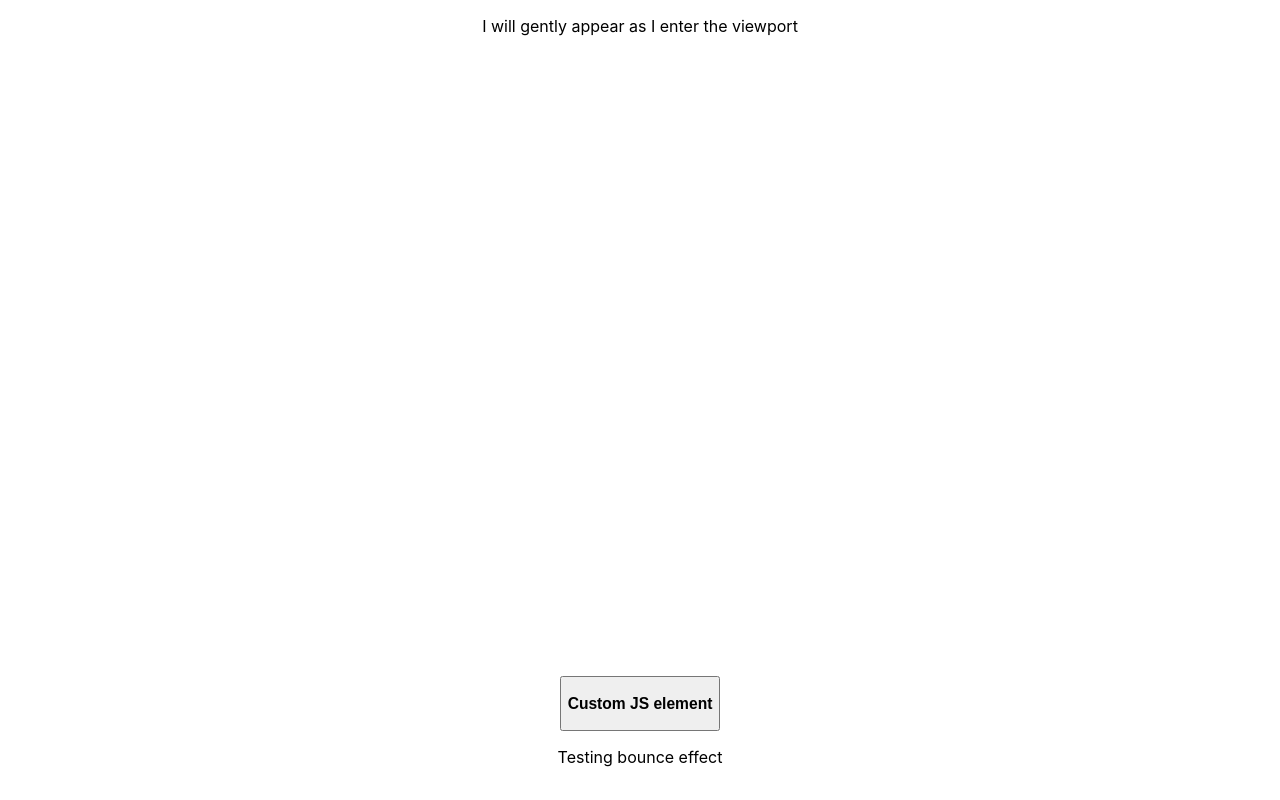
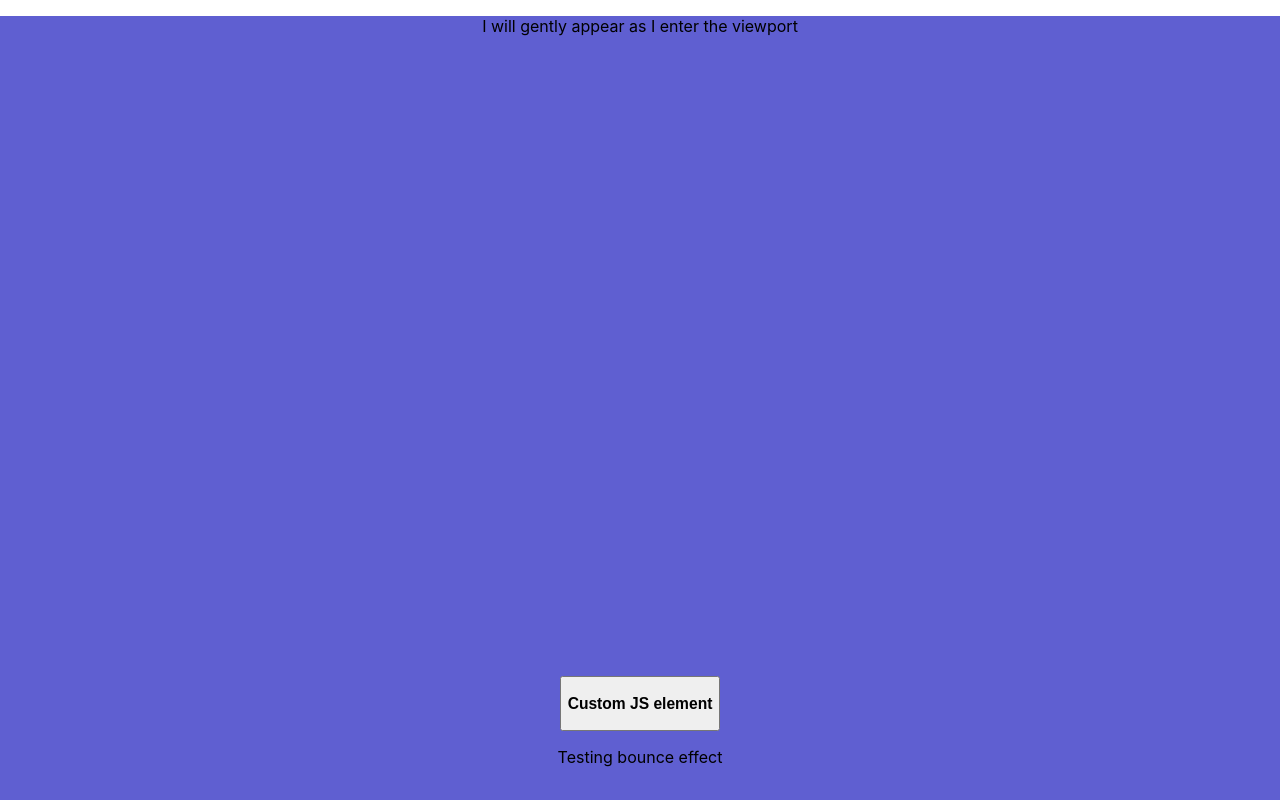
Before and after one commit to Luka-dot/cssThemTesting, a React (Create React App) app in the folder animations-test/: page / in a window 1280 px wide. Shown: the top 800 px of the page. Built offline with nearby package versions, Linux system fonts and the light colour scheme.

Commit message:
sass added trying variables

```diff
--- a/animations-test/package.json
+++ b/animations-test/package.json
@@ -7,6 +7,7 @@
     "@testing-library/react": "^9.5.0",
     "@testing-library/user-event": "^7.2.1",
     "animate.css": "^4.1.0",
+    "node-sass": "^4.14.1",
     "react": "^16.13.1",
     "react-awesome-reveal": "^3.1.1",
     "react-dom": "^16.13.1",
--- a/animations-test/src/App.js
+++ b/animations-test/src/App.js
@@ -2,6 +2,7 @@ import React from 'react';
 import { Fade, Bounce, Flip, Hinge, JackInTheBox, Roll, Rotate, Slide, Zoom } from 'react-awesome-reveal';
 
 import './App.css';
+import './mysas.scss';
 // import element from './animeTest';
 
 function App() {
@@ -20,7 +21,7 @@ function App() {
   }
 
   return (
-    <div className="App">
+    <div className="mainView App">
       <Fade>
         <p>I will gently appear as I enter the viewport</p>
       </Fade>
--- a/animations-test/src/index.js
+++ b/animations-test/src/index.js
@@ -2,7 +2,7 @@ import React from 'react';
 import ReactDOM from 'react-dom';
 import './index.css';
 import App from './App';
-
+import './mysas.scss';
 
 ReactDOM.render(
   <React.StrictMode>
--- /dev/null
+++ b/animations-test/src/mysas.scss
@@ -0,0 +1,10 @@
+$mainColor: rgb(95, 95, 209);
+$accentColor: rgb(71, 66, 66);
+$compColor: rgb(224, 215, 250);
+
+.mainView {
+    background: $mainColor;
+
+    align-items: center;
+    justify-content: center;
+}
```
Also changed, not shown: 1 other file (tests, documents, lock files or other folders).
